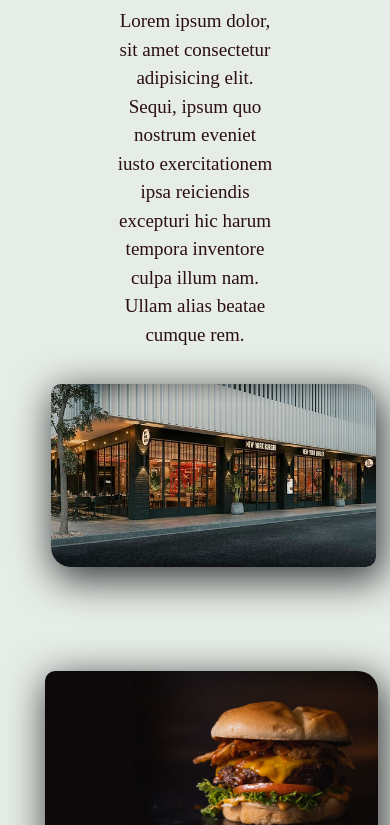
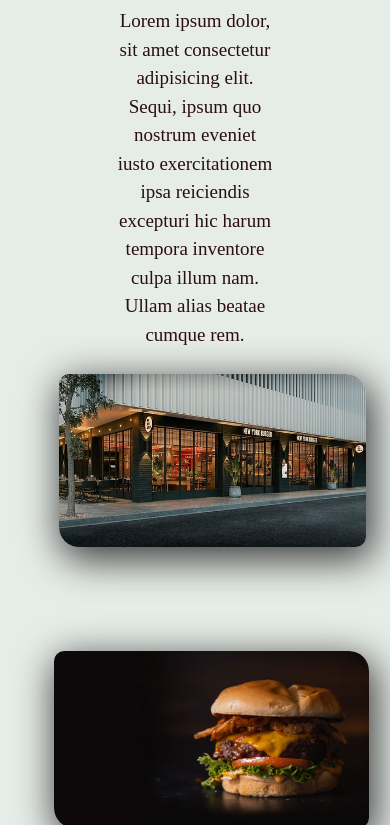
Before and after one commit to Facucoyne/BurgerLand, a plain HTML site: page pages/nosotros.html in a window 390 px wide. Shown: the part 261-1086 px from the top of the page. Drawn offline with Linux system fonts and the light colour scheme.

Commit message:
TercerCommit

```diff
--- a/css/main.css
+++ b/css/main.css
@@ -589,11 +589,23 @@ box-shadow: 4px 10px 38px 3px rgba(0,0,0,0.75);
 }
 
 /*Imagen de servicios*/
-@media screen and (max-width:360px){
+@media screen and (max-width:466px){
     .image1 img{
         width: 100%;
     }
 }
+
+
+@media screen and (max-width: 400px){
+    .Aboutsection {
+        flex-direction: column;
+
+    }
+    .image{
+        width: 100%;
+    }
+}
+
 
 @media screen and (max-width: 768px){
     .Aboutsection {
@@ -601,11 +613,11 @@ box-shadow: 4px 10px 38px 3px rgba(0,0,0,0.75);
 
     }
     .image{
-        width: 90%;
+        width: 85%;
     }
 
     p{
-        margin-bottom: 35px;
+        margin-bottom: 25px;
         text-align: center;
         align-items: center;
     }
@@ -628,7 +640,7 @@ box-shadow: 4px 10px 38px 3px rgba(0,0,0,0.75);
 @media screen and (max-width:768px){
 
     .about .conten1 img{
-        width: 90%;
+        width: 85%;
 
     }
     .texto{
```
